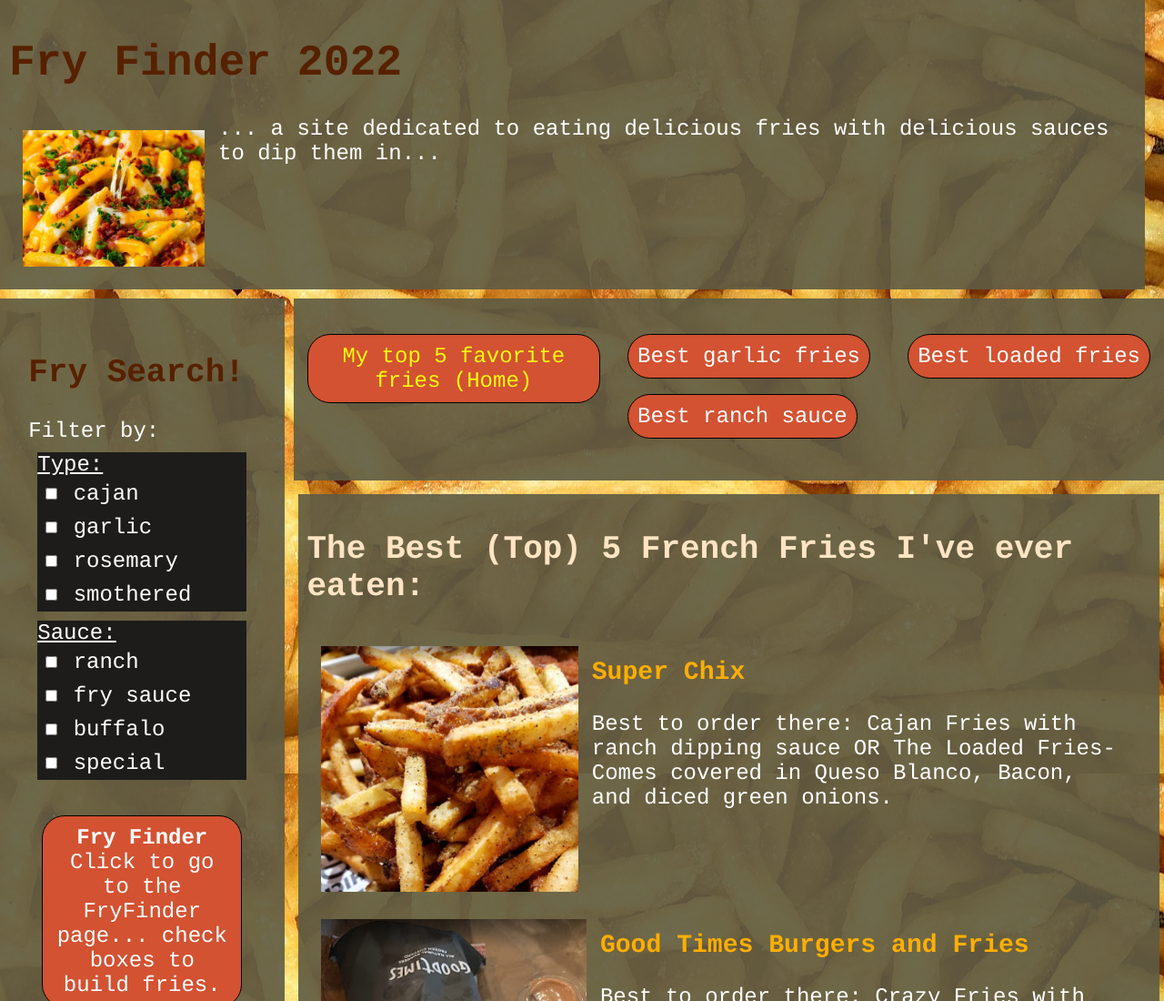
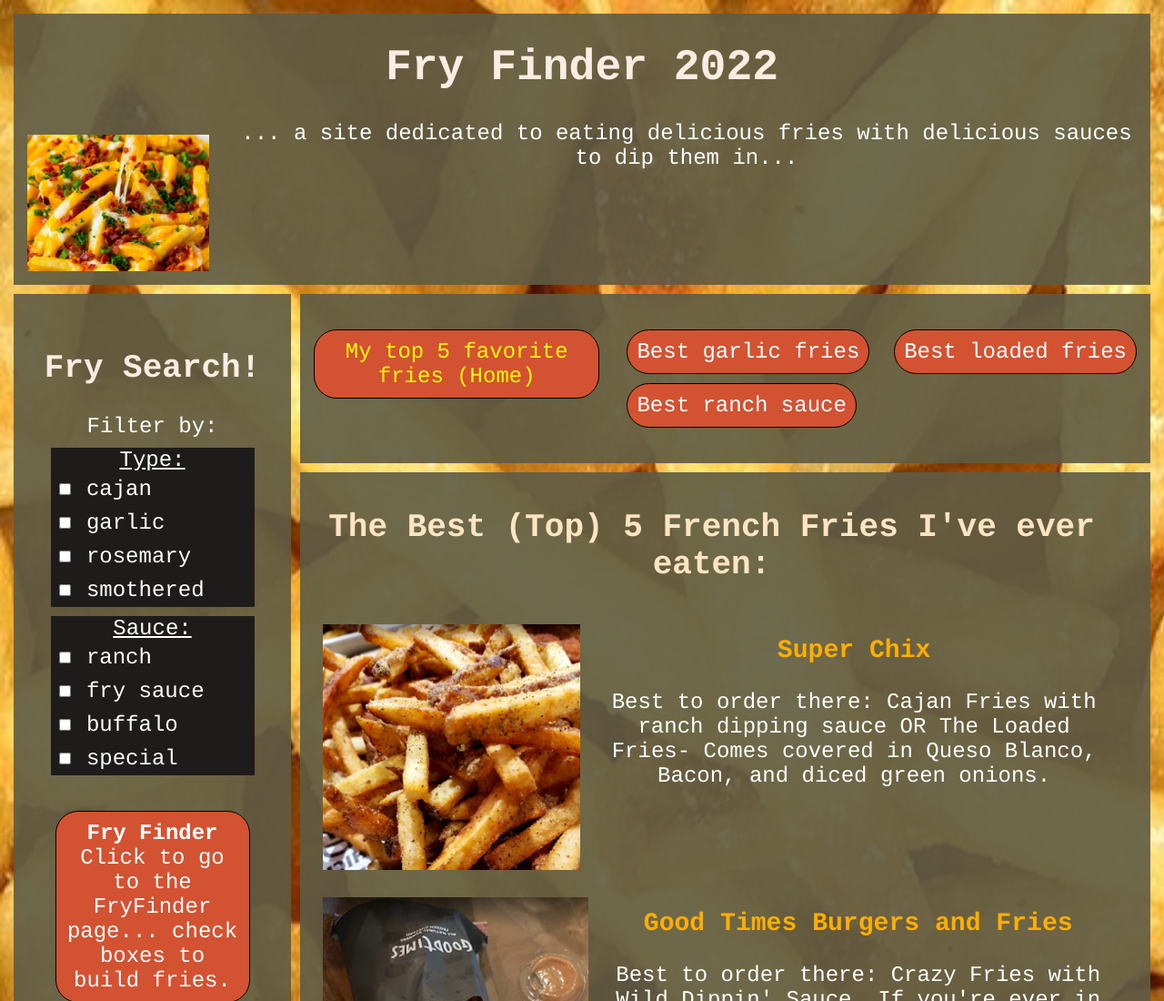
Before and after one commit to dhqxdhqx/fryFinder, a plain HTML site: page index.html in a window 1280 px wide. Shown: the top 1100 px of the page at 91% size. Drawn offline with Linux system fonts and the light colour scheme.

Commit message:
updates to margins and layout css file

```diff
--- a/css/main.css
+++ b/css/main.css
@@ -9,13 +9,14 @@
 }
 body{
   background-image: url("../img/fries.jpg");
-  background-repeat: repeat;
+  background-size: cover;
+  background-repeat: no-repeat;
   font-family: 'Courier Bold', Courier, monospace, Verdana, Arial;
   font-size:x-large;
   color: var(--font-color);
   background-color: var(--bg-color);
   justify-content: center;
-  text-align: left;
+  text-align: center;
   margin: auto;
   /* padding: 10px; */
   /* grid-gap: 10px; */
@@ -27,7 +28,7 @@ body{
     display: grid;
     justify-items: start;
     grid-template-columns: repeat(4, 1fr);
-    grid-auto-rows: minmax(200px, auto);
+    grid-auto-rows: minmax(auto, auto);
     grid-gap: 10px;
     /* max-width: 450px; */
     /* margin: 0 auto; */
@@ -52,10 +53,10 @@ body{
   justify-items: start;
   /* overflow:scroll; */
   grid-template-columns: repeat(4, 1fr);
-  grid-auto-rows: minmax(200px, auto);
+  grid-auto-rows: minmax(auto, auto);
   grid-gap: 10px;
   /* max-width: 980px; */
-  margin: 0 auto;
+  margin: 15px;
         grid-template-areas:
             "header header header header"
             "aside nav nav nav"
@@ -82,11 +83,17 @@ section{
 }
 header{
     grid-area: header;
-    padding:10px;
+    background: url(/img/fries_small.jpg) no-repeat;
+    background-position: center center;
+    background-size: cover;
+    /* padding:5px; */
+    /* margin: 5px; */
+    width: 100%;
 }
 main{
     grid-area: main;
-    margin:5px;
+    width: 100%;
+    /* margin:5px; */
     /* padding: 7px; */
     /* display: flex; */
 }
@@ -99,6 +106,7 @@ aside{
 nav{
     grid-area: nav;
     display: flex;
+    width: 100%;
 }
 .nav-buttons{
   /* display:contents; */
@@ -128,7 +136,7 @@ nav{
 
 }
 h1{
-  color:rgb(87, 33, 0);
+  color:rgb(253, 236, 226);
 }
 h2{
   color:bisque;
@@ -218,7 +226,7 @@ background-color: crimson;
   background-repeat: no-repeat;
   margin: 15px;
   padding-left: 40px;
-  font-size: 45pt;
+  font-size:60pt;
   color: rgb(197, 238, 121);
 }
 #home{
@@ -257,7 +265,7 @@ frySearch a{
   /* font-size: xx-large; */
   color:rgb(255, 238, 0);
   text-decoration: none;
-  background-color: rgba(145, 167, 185, 0.2);
+  /* background-color: rgba(145, 167, 185, 0.2); */
   padding: 5px;
 }
 frySearch a:hover{
```
